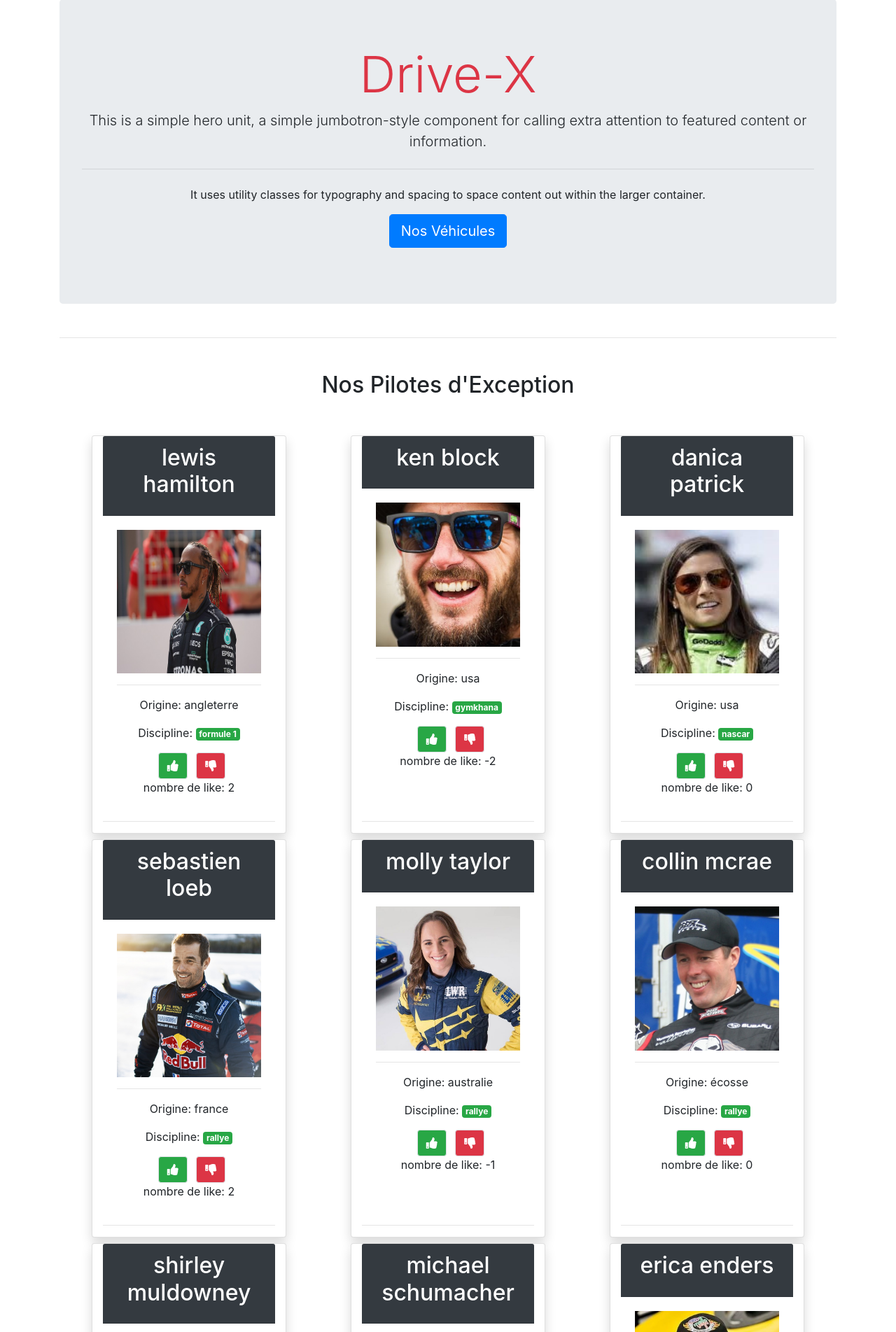
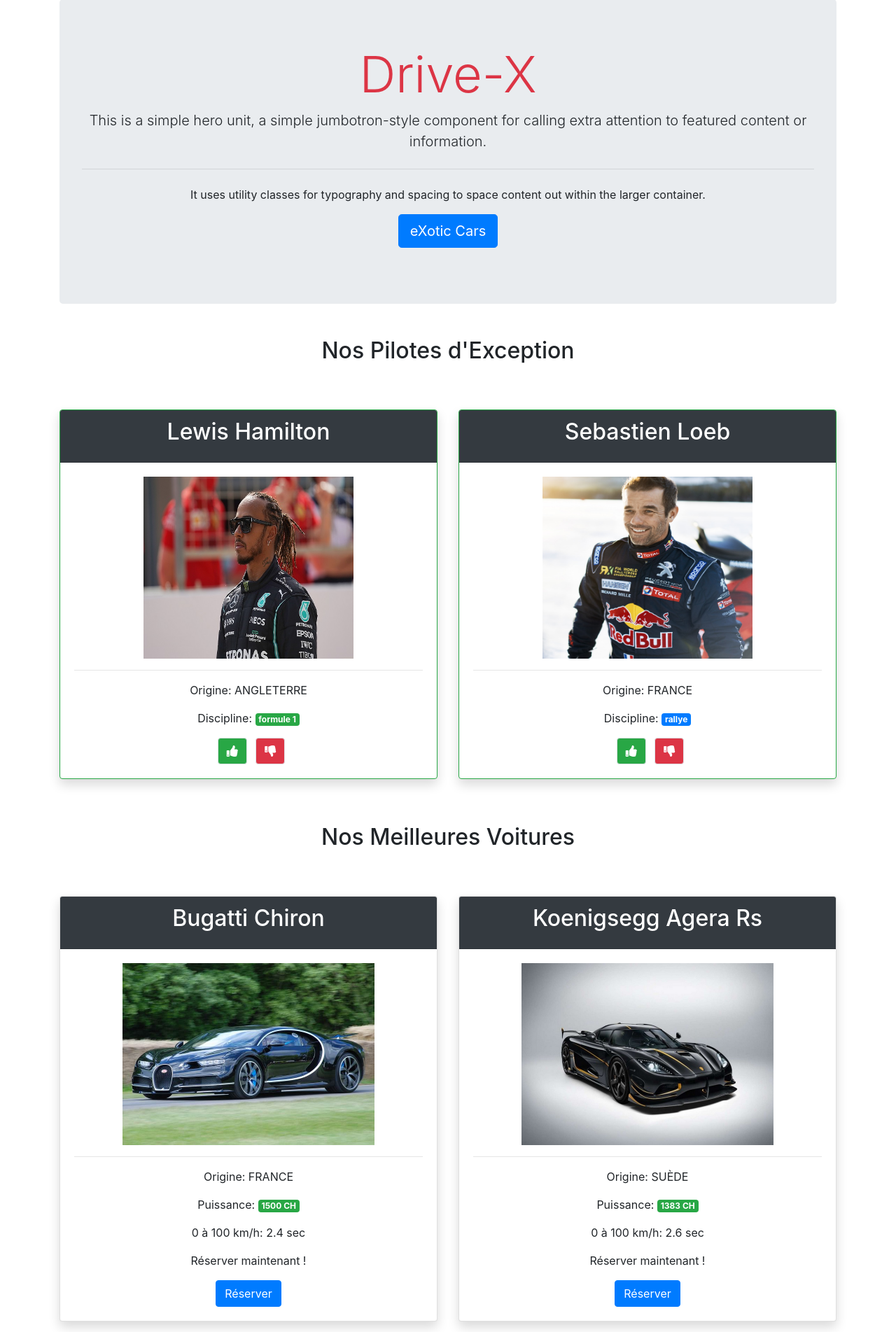
Before and after one commit to essasoufiane/X-Drive-PHP, a PHP site: page / in a window 1280 px wide. Shown: the part 105-2008 px from the top of the page at 70% size. Run offline with PHP 8.4, Linux system fonts and the light colour scheme; some libraries are stand-ins or nearby versions.

Commit message:
X-drive_fini

```diff
--- a/data.repo.php
+++ b/data.repo.php
@@ -1,21 +1,5 @@
 <?php
-$home = "😎 Hello World 😎";
 
-$valo = [
-    "title"=> "Valorant",
-    "editor"=> "Riot",
-    "category"=> "FPS",
-    "nb_players"=> 10,
-];
-
-
-$games = [
-    "Tarkov",
-    "Lemnis Gate",
-    "Tenet",
-    "Inception",
-    "COD"
-];
 
 $driverTitle= "Nos Pilotes";
 $carTitle= "Nos Véhicules";
--- a/index.php
+++ b/index.php
@@ -1,6 +1,11 @@
 <?php
-require_once "data.repo.php";
+require_once "services.php";
+$driversTwo = array_slice($driversTri, 0, 2);
+$carsTwo = array_slice($carsTri, 0, 2);
+
 ?>
+
+
 <?php require_once "partials/header.php" ?>
 
 
@@ -15,126 +20,36 @@ require_once "data.repo.php";
         <hr class="my-4">
         <p>It uses utility classes for typography and spacing to space content out within the larger container.</p>
         <p class="lead">
-            <a href="cars.php" class="btn btn-primary btn-lg" routerLink="cars" role="button"><?= $carTitle ?></a>
+            <a class="btn btn-primary btn-lg" routerLink="cars" role="button">eXotic Cars</a>
         </p>
     </div>
-    <hr>
 
-    <h2 class="my-5 text-center"><?= $driverTitle ?> d'Exception</h2>
+    <h2 class="my-5 text-center">Nos Pilotes d'Exception</h2>
 
-    <!-- boucle drivers -->
+    <div class="card-deck flex-lg-row flex-md-row flex-xl-row flex-column">
 
+        <?php foreach ($driversTwo as $driver) : ?>
+            <?php require "partials/driver.card.php" ?>
+        <?php endforeach; ?>
 
-    <div class="d-flex flex-row flex-wrap justify-content-around">
-        <?php foreach ($drivers as $driver) : ?>
-            <div class="card text-center col-3 shadow m-1 ">
-
-                <div class="card-header bg-dark text-white">
-                    <h2 class="card-title">
-                        <?= $driver["fullName"] ?>
-                    </h2>
-                </div>
-
-                <div class="card-body">
-
-                    <img src="<?= $driver["coverImage"] ?>" width="300px" height="150px" class="img-fluid" alt="photo <?= $drivers[0]["fullName"] ?>">
-                    <hr>
-
-                    <p>Origine: <span><?= $driver["pays"] ?></span></p>
-
-                    <p>Discipline:
-                        <span class="badge badge-success"> <?= $driver["category"] ?> </span>
-                    </p>
-
-                    <button class="btn btn-success mx-2 border">
-                        <i class="fas fa-thumbs-up"></i>
-                    </button>
-
-                    <button class="btn btn-danger border">
-                        <i class="fas fa-thumbs-down"></i>
-                    </button>
-                    <p class="mb-0">nombre de like: <?= $driver["likeIts"] ?></p>
-
-                </div>
-                <hr>
-            </div>
-        <?php endforeach; ?>
-    </div>
-    <hr>
-
-
-    <!-- boucle ForEach Voitures -->
-
-    <h2 class="my-5 text-center"><?= $carTitle ?> de courses</h2>
-
-    <div class="d-flex flex-row flex-wrap justify-content-around">
-
-
-    <?php foreach ($cars as $car) : ?>
-        <div class="card text-center shadow my-3">
-
-        <div class="card-header bg-dark text-white ">
-            <h2 class="card-title"><?= $car["name"] ?></h2>
-        </div>
-
-        <div class="card-body">
-            <img src="<?= $car["coverImage"] ?>" class="img-fluid" alt="photo de bugatti">
-            <hr>
-            <p>Origine:
-                <span><?= $car["pays"] ?></span>
-            </p>
-
-            <p>Puissance: <span class="badge badge-warning"> <?= $car["power"] ?> </span> </p>
-
-            <p>0 à 100 km/h: <span><?= $car["perf"] ?> sec</span></p>
-
-            <p>Réserver maintenant !</p>
-            <button class="btn btn-primary ">Réserver</button>
-        </div>
-        <hr>
-    </div>
-    <?php endforeach; ?>
     </div>
 
-    <!-- ----------test------------ -->
+    <h2 class="my-5 text-center">Nos Meilleures Voitures</h2>
 
-    <?php
-    // $tabs = [[1, 2, 3], [3, 4, 5, 4]];
-    // var_dump($drivers);
+    <div class="card-deck flex-lg-row flex-md-row flex-xl-row flex-column">
 
+        <?php foreach ($carsTwo as $car) : ?>
+            <?php require "partials/car.card.php" ?>
+        <?php endforeach; ?>
 
-    // $i = 0;
-    // while ($i < count($tabs)) {
-    //     $j = 0;
-    //     while ($j < count($tabs[$i])) {
-    //         echo "<p>" . $tabs[$i][$j] . "</p>";
-    //         $j++;
-    //     }
-    //     $i++;
-    // }
-    ?>
-
-    <!-- <?php foreach ($games as $game) : ?>
-
-        <div class="card my-2 shadow p-4 text-center ">
-            <h2> <?= $game ?> </h2>
-            <button class="btn btn-success">Jouer</button>
-        </div>
-
-
-
-    <?php endforeach; ?> -->
-
-
-
-
+    </div>
 
 
 
 </div>
 
 <?php require "partials/footer.php" ?>
-<script src="script.js"></script>
+
 </body>
 
 </html>
--- a/partials/footer.php
+++ b/partials/footer.php
@@ -1,5 +1,6 @@
     <footer class="bg-dark p-5 fixed text-white text-center mt-5">
 
+        <p class="font-weight-bold">Amar2050</p>
 
         <div class="d-flex justify-content-center">
             <i class="fab fa-github fa-2x mx-3"></i>
@@ -11,7 +12,6 @@
             <i class="fab fa-facebook fa-2x mx-3"></i>
             <i class="fab fa-whatsapp fa-2x mx-3"></i>
         </div>
-        <p class="font-weight-bold mt-4">@copyright</p>
     </footer>
 </body>
 
--- /dev/null
+++ b/services.php
@@ -0,0 +1,104 @@
+<?php
+
+require_once "data.repo.php";
+
+function DescSortDriver($driver1, $driver2)
+{
+    #check if both the values are equal
+    if ($driver1['likeIts'] == $driver2['likeIts']) return 0;
+    #check if not equal, then compare values
+    return ($driver1['likeIts'] < $driver2['likeIts']) ? 1 : -1;
+}
+//Je fais une copie pour ne pas altérer
+$driversTri = $drivers;
+usort($driversTri, "DescSortDriver");
+
+function DescSortCar($car1, $car2)
+{
+    #check if both the values are equal
+    if ($car1['power'] == $car2['power']) return 0;
+    #check if not equal, then compare values
+    return ($car1['power'] < $car2['power']) ? 1 : -1;
+}
+
+$carsTri = $cars;
+usort($carsTri, "DescSortCar");
+
+
+function carPowerSwitch($power)
+{
+
+    switch ($power) {
+
+        case $power < 1000:
+            echo "<span class='badge badge-danger'>
+                    $power  CH
+                    </span>";
+            break;
+
+        case $power >= 1000 && $power <= 1200:
+            echo "<span class='badge badge-warning'>
+                    $power  CH
+                    </span>";
+            break;
+
+        case  $power > 1200:
+            echo "<span class='badge badge-success'>
+                    $power  CH
+                    </span>";
+            break;
+
+        default:
+            echo "<span class='badge badge-primary'>
+                    $power  CH
+                    </span>";
+            break;
+    }
+}
+
+
+function driverCategorySwitch($category)
+{
+    switch ($category) {
+
+        case $category == "formule 1":
+            echo "
+                    <span class='badge badge-success'>
+                         $category
+                    </span>";
+            break;
+
+        case $category == "drag":
+            echo "
+                    <span class='badge badge-warning'>
+                         $category
+                    </span>";
+            break;
+
+        case  $category == "gymkhana":
+            echo "
+                    <span class='badge badge-info'>
+                              $category
+                    </span>";
+            break;
+        case  $category == "nascar":
+            echo "
+                    <span class='badge badge-danger'>
+                         $category
+                    </span>";
+            break;
+        case  $category  == "rallye":
+            echo "
+                    <span class='badge badge-primary'>
+                         $category
+                    </span>";
+            break;
+
+        default:
+            echo "
+                    <span class='badge badge-secondary'>
+                         $category
+                    </span>";
+            break;
+    }
+}
```
Also changed, not shown: cars.php (+7 -30 lines), drivers.php (+8 -36 lines), partials/car.card.php (added, +32 -0 lines), partials/driver.card.php (added, +37 -0 lines), partials/drivers_forEach.php (deleted, +0 -39 lines), script.js (deleted, +0 -8 lines).
